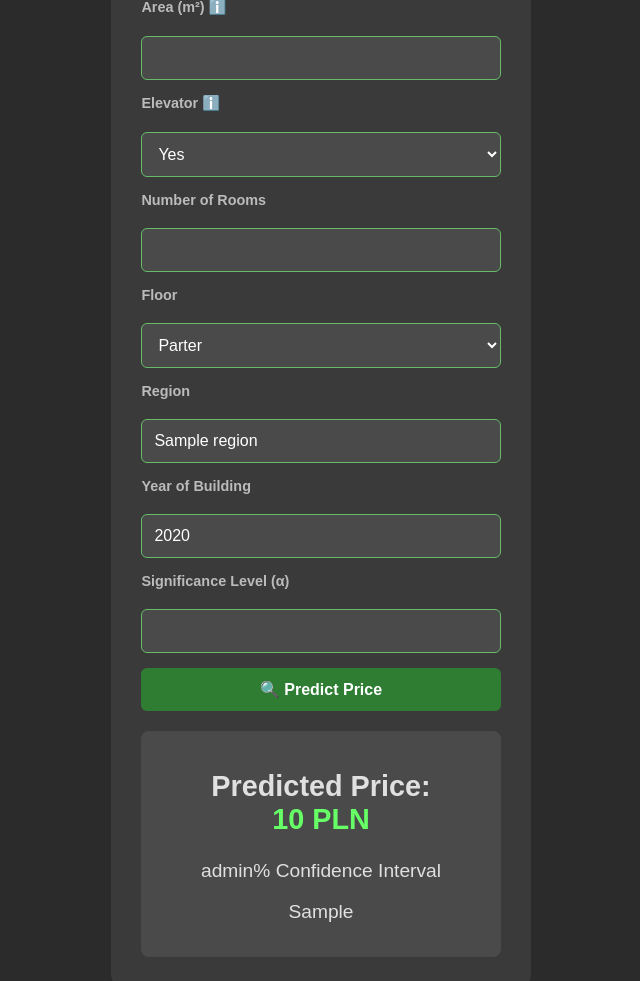
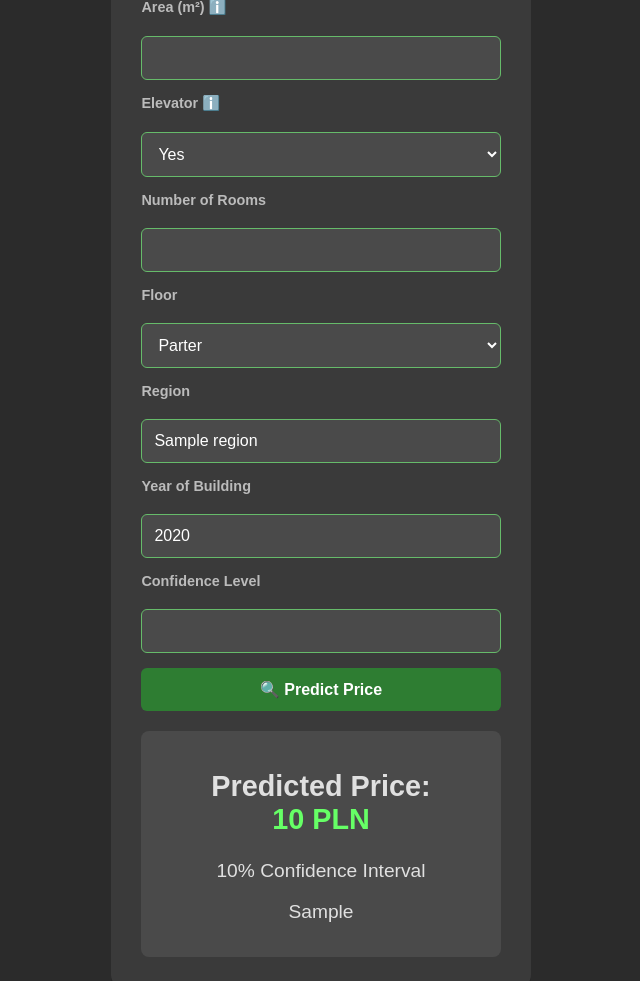
Before and after one commit to davydantoniuk/lublin-house-price-predict, a FastAPI app: template app/templates/index.html in a window 1280 px wide. Shown: the part 98-1079 px from the top of the page, without its empty margins (319-959 px from the left). Run offline with FastAPI, Linux system fonts and the light colour scheme; the template is opened without the code that fills it: most values are stand-ins (such as "Sample title", 1, 10 or a date in 2020); parts of the project's set-up code (start-up, migrations or seed data) failed here and were passed over.

Commit message:
Fix confidence level output

```diff
--- a/app/app.py
+++ b/app/app.py
@@ -40,7 +40,7 @@
     floor: str = Form(...),
     region: str = Form(...),
     year_of_building: int = Form(...),
-    alpha: float = Form(0.05),
+    alpha: float = Form(0.95),
 ):
     if elevator not in [0, 1]:
         raise HTTPException(status_code=400, detail="Invalid value for elevator. Must be 0 or 1.")
@@ -54,14 +54,13 @@
         "Year": year_of_building
     }
     user_data = pd.DataFrame([user_data])
-    predicted_price, lower, upper, plot = predict_house_price(model, user_data, significance_level=alpha)
-    confidence_level = (1 - alpha) * 100
+    predicted_price, lower, upper, plot = predict_house_price(model, user_data, confidence_level=alpha)
 
     return templates.TemplateResponse("index.html", {
         "request": request,
         "predicted_price": f"{float(predicted_price.replace(',', '')):,.2f}",
         "confidence_interval": f"[{float(lower.replace(',', '')):,.2f}, {float(upper.replace(',', '')):,.2f}]",
-        "confidence_level": confidence_level,
+        "confidence_level": alpha,
         "area": area,
         "elevator": elevator,
         "rooms": rooms,
--- a/app/templates/index.html
+++ b/app/templates/index.html
@@ -153,6 +153,8 @@
                     <option value="{{ i }} piętro" {% if floor == i|string + ' piętro' %}selected{% endif %}>{{ i }} piętro</option>
                 {% endfor %}
                 <option value="10+ piętro" {% if floor == '10+ piętro' %}selected{% endif %}>10+ piętro</option>
+                <option value="poddasze" {% if floor == 'poddasze' %}selected{% endif %}>Poddasze</option>
+                <option value="suterena" {% if floor == 'suterena' %}selected{% endif %}>Suterena</option>
             </select>
 
             <label for="region">Region</label>
@@ -169,8 +171,19 @@
             <label for="year_of_building">Year of Building</label>
             <input type="number" id="year_of_building" name="year_of_building" value="{{ year_of_building or '' }}" required>
 
-            <label for="alpha">Significance Level (α)</label>
-            <input type="number" id="alpha" name="alpha" step="0.01" min="0" max="1" value="{{ alpha or 0.05 }}" required>
+            <label for="alpha">Confidence Level</label>
+            <input type="number" id="alpha" name="alpha" step="0.01" min="0" max="1" value="{{ alpha or 0.95 }}" required oninput="validateAlpha(this)">
+            <small id="alpha-warning" style="color: #ff6666; display: none; font-size: 1.1em;">❗Please enter a value between 0 and 1.❗</small>
+            <script>
+                function validateAlpha(input) {
+                    const warning = document.getElementById('alpha-warning');
+                    if (input.value <= 0 || input.value >= 1) {
+                        warning.style.display = 'block';
+                    } else {
+                        warning.style.display = 'none';
+                    }
+                }
+            </script>
 
             <button type="submit">🔍 Predict Price</button>
         </form>
@@ -178,7 +191,7 @@
         {% if predicted_price %}
             <div class="result">
                 <h2>Predicted Price: <br> <span style="color: #66ff66;">{{ predicted_price }} PLN</span></h2>
-                <p>{{ confidence_level }}% Confidence Interval</p>
+                <p>{{ ('%.1f' % (confidence_level * 100)).rstrip('0').rstrip('.') }}% Confidence Interval</p>
                 <p>{{ confidence_interval }}</p>
             </div>
         {% endif %}
```
